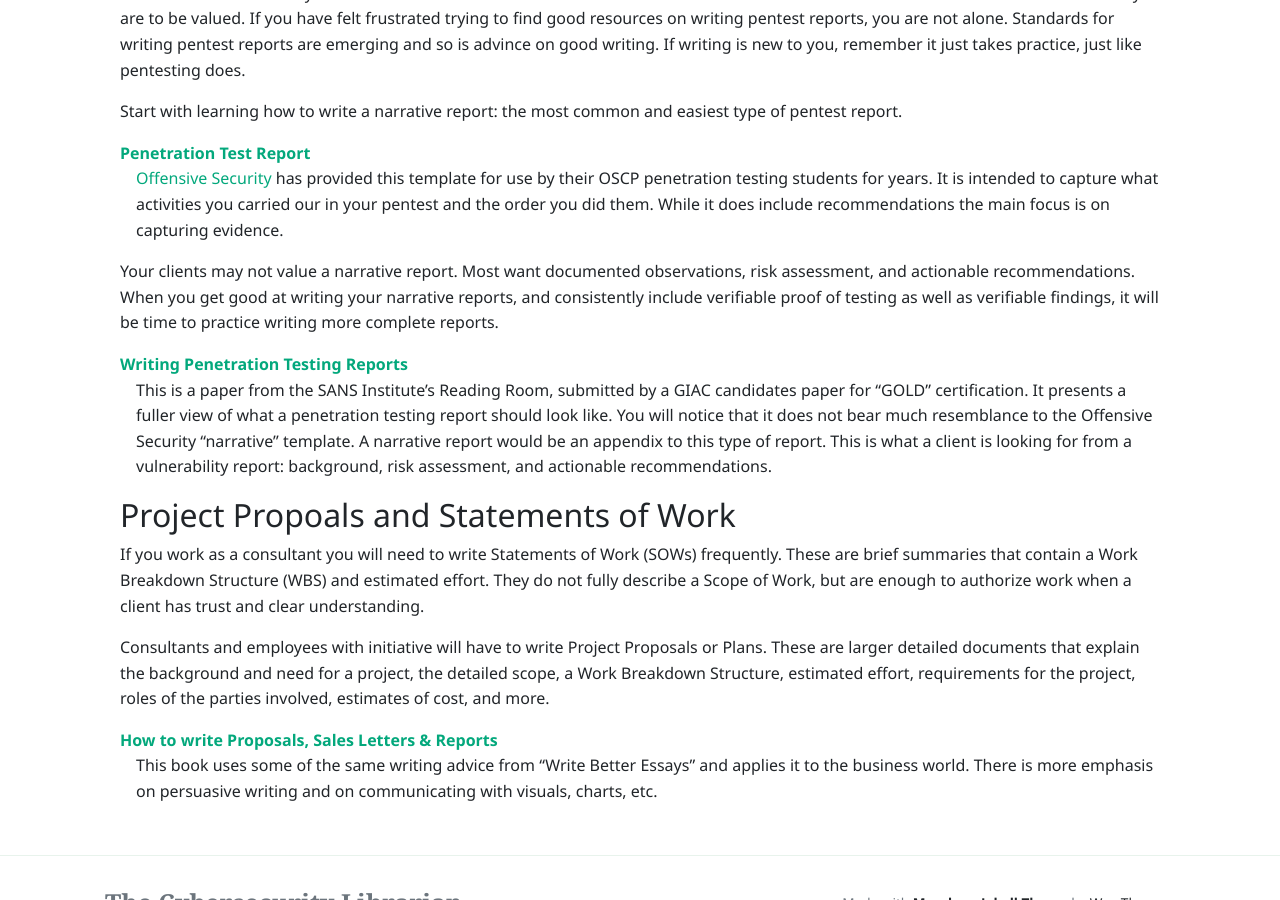
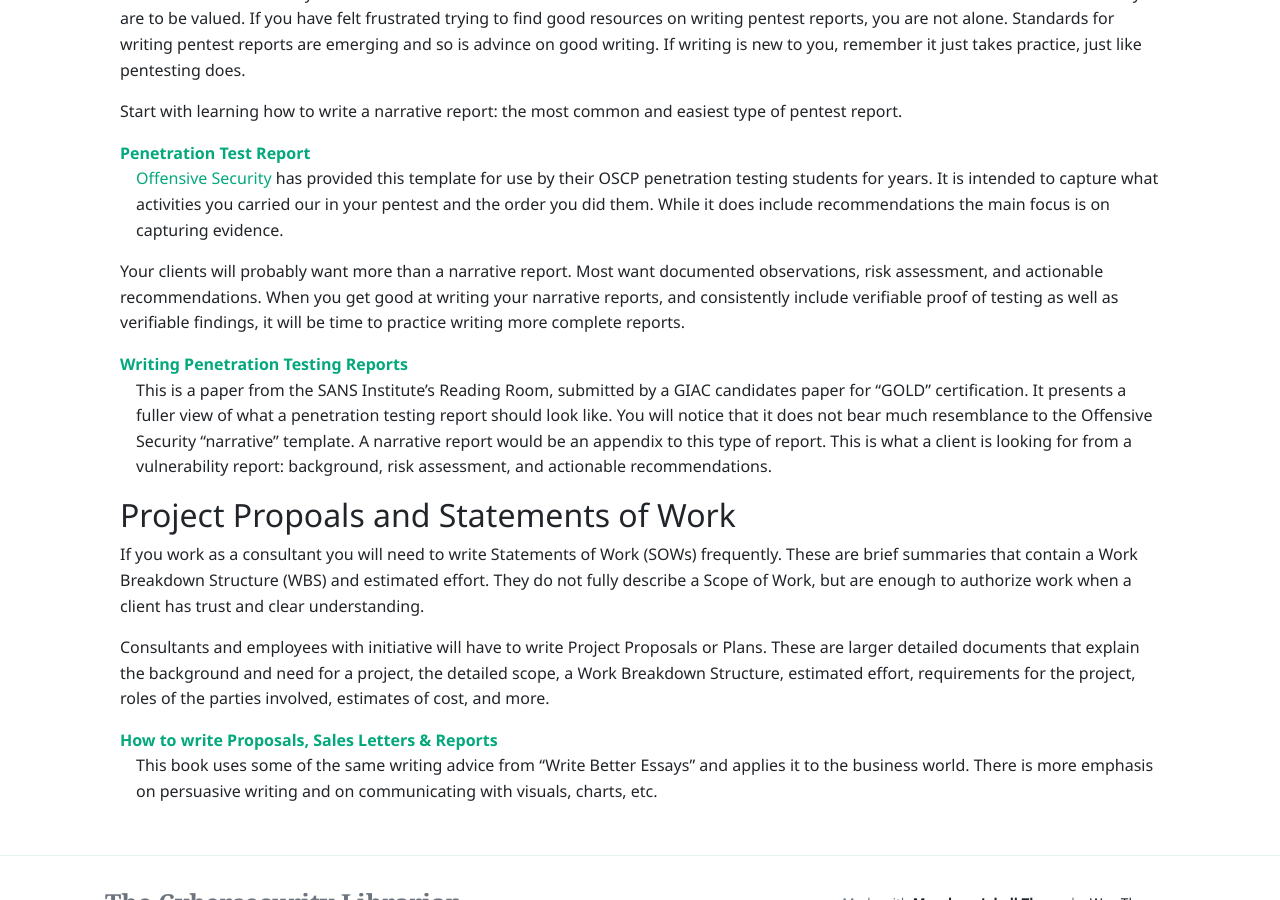
Before and after one commit to cyberlibrarian/cyberlibrarian.github.io, a Jekyll site: the page built from _pages/learning-writing.md, in a window 1280 px wide and 900 px high, scrolled down 703 px. Built offline with Jekyll 4.4.1, drawn with Linux system fonts in a browser that asks for light colours; nearby versions of some CDN libraries.

```diff
--- a/_pages/learning-writing.md
+++ b/_pages/learning-writing.md
@@ -26,7 +26,7 @@ Start with learning how to write a narrative report: the most common and easiest
 [Penetration Test Report](https://www.offensive-security.com/reports/sample-penetration-testing-report.pdf)
 : [Offensive Security](https://www.offensive-security.com/) has provided this template for use by their OSCP penetration testing students for years. It is intended to capture what activities you carried our in your pentest and the order you did them. While it does include recommendations the main focus is on capturing evidence.
 
-Your clients may not value a narrative report. Most want documented observations, risk assessment, and actionable recommendations. When you get good at writing your narrative reports, and consistently include verifiable proof of testing as well as verifiable findings, it will be time to practice writing more complete reports.
+Your clients will probably want more than a narrative report. Most want documented observations, risk assessment, and actionable recommendations. When you get good at writing your narrative reports, and consistently include verifiable proof of testing as well as verifiable findings, it will be time to practice writing more complete reports.
 
 [Writing Penetration Testing Reports](https://www.sans.org/reading-room/whitepapers/bestprac/writing-penetration-testing-report-33343)
 : This is a paper from the SANS Institute's Reading Room, submitted by a GIAC candidates paper for "GOLD" certification. It presents a fuller view of what a penetration testing report should look like. You will notice that it does not bear much resemblance to the Offensive Security "narrative" template. A narrative report would be an appendix to this type of report. This is what a client is looking for from a vulnerability report: background, risk assessment, and actionable recommendations.
```
